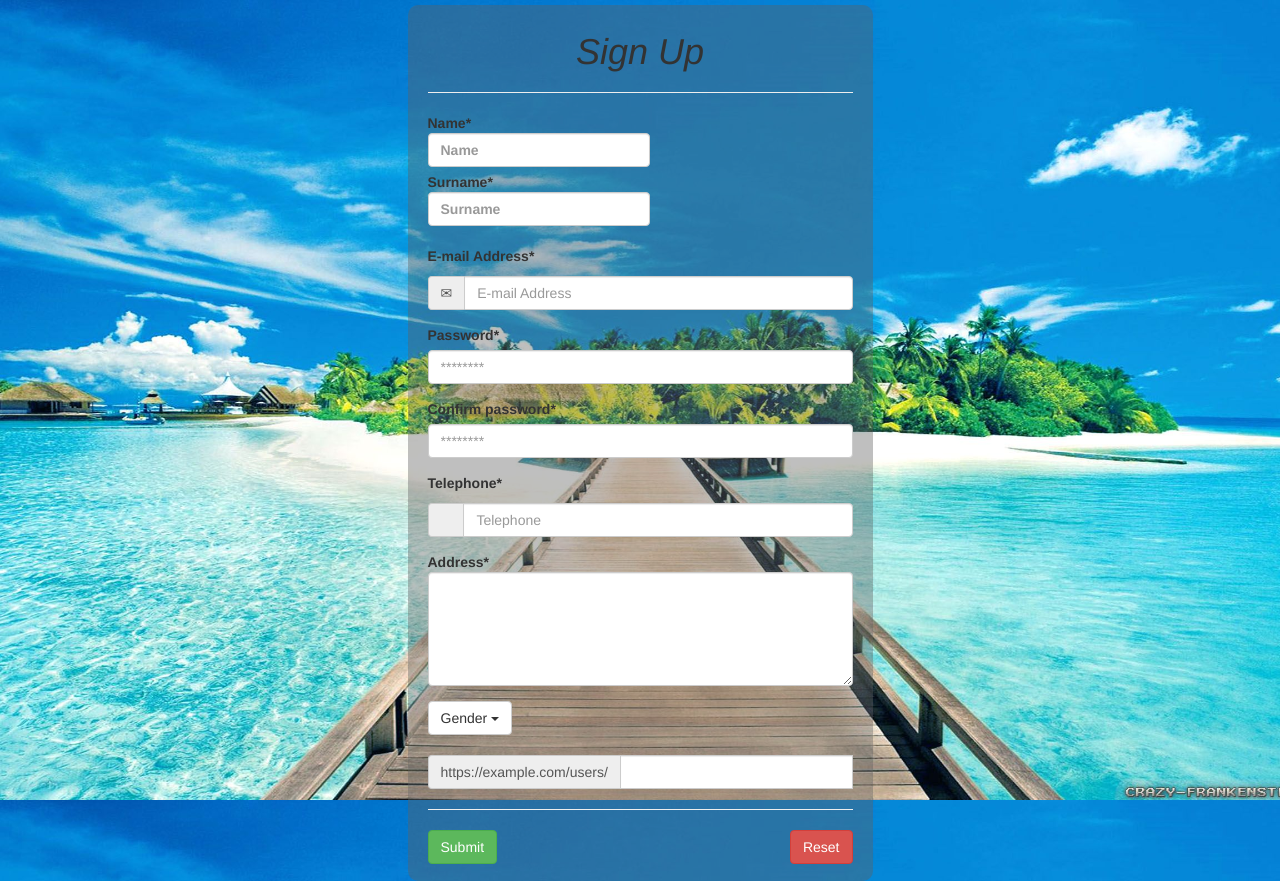
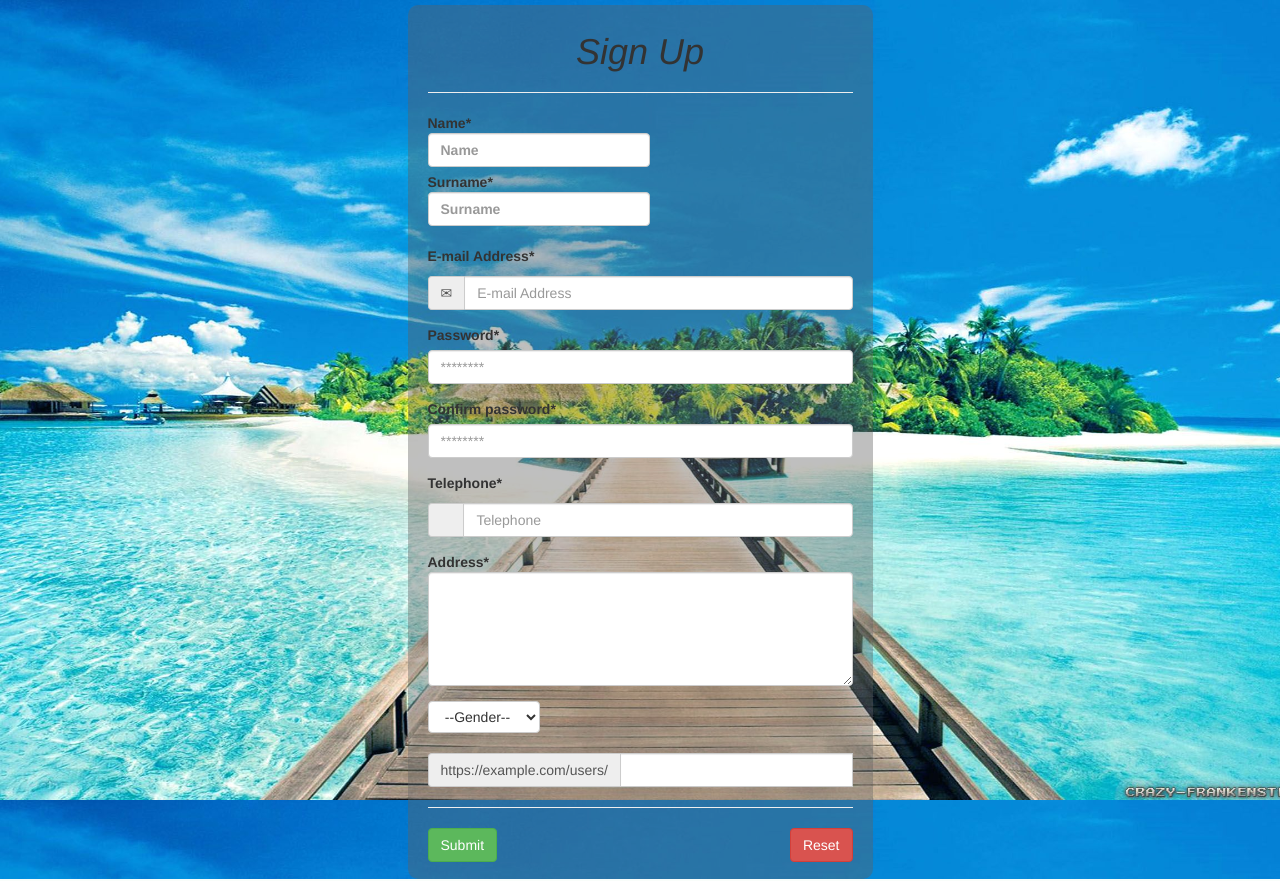
Before and after one commit to eraydura/AWP2019_SofiaUni, a PHP site: page /register.php in a window 1280 px wide. Run offline with PHP 8.4, Linux system fonts and the light colour scheme; some web fonts are replaced.

Commit message:
Add files via upload

```diff
--- a/AWP project/register.php
+++ b/AWP project/register.php
@@ -104,12 +104,11 @@ form {
       <p><strong>Address*</strong><textarea class="form-control" rows="5" name="Adress" placeholder="Address">  </textarea></p> </div>
 
       <div class="dropdown">
-    <button class="btn btn-default dropdown-toggle" type="button" id="menu1" data-toggle="dropdown">Gender
-    <span class="caret"></span></button>
-    <ul class="dropdown-menu" role="menu" aria-labelledby="menu1">
-      <li role="presentation"><a role="menuitem" tabindex="-1" href="#">Man</a></li>
-      <li role="presentation"><a role="menuitem" tabindex="-1" href="#">Woman</a></li>
-    </ul>
+    <select class="btn btn-default dropdown-toggle" id="">
+    <option class="caret" value="">--Gender--</option>
+    <option class="caret" value="man">Man</option>
+    <option class="caret" value="woman">Woman</option>
+  </select>
   </div> <br>
 
 
```
